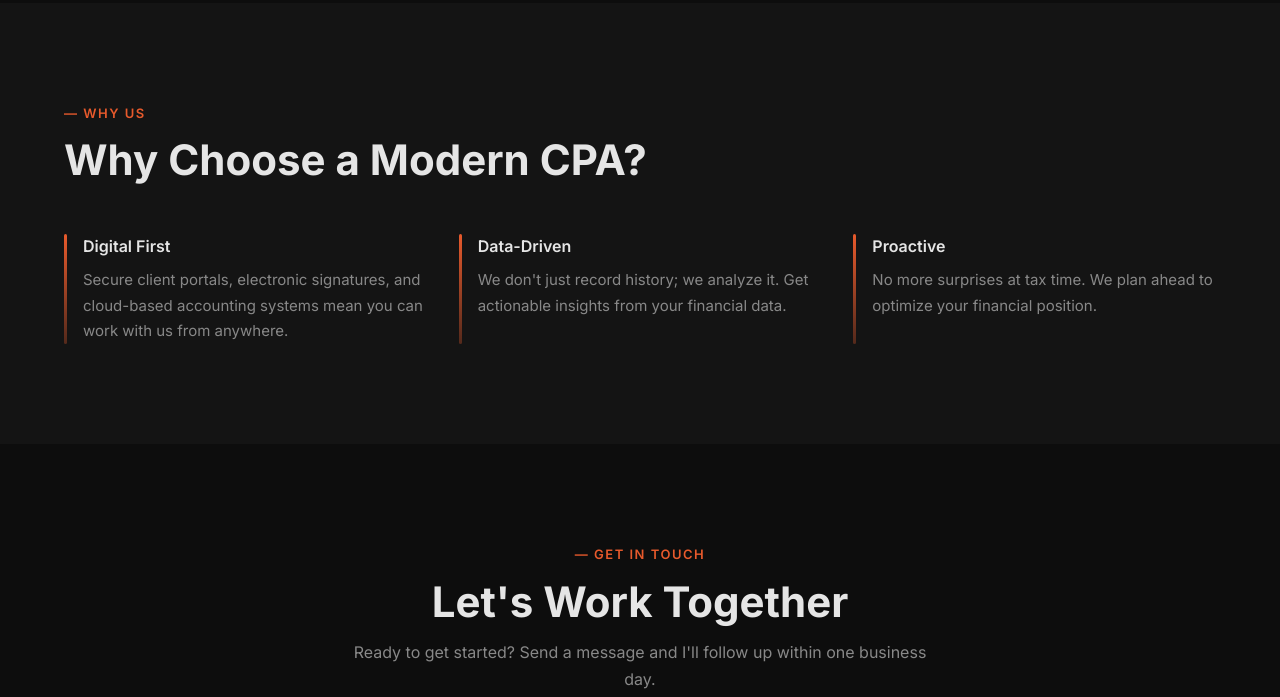
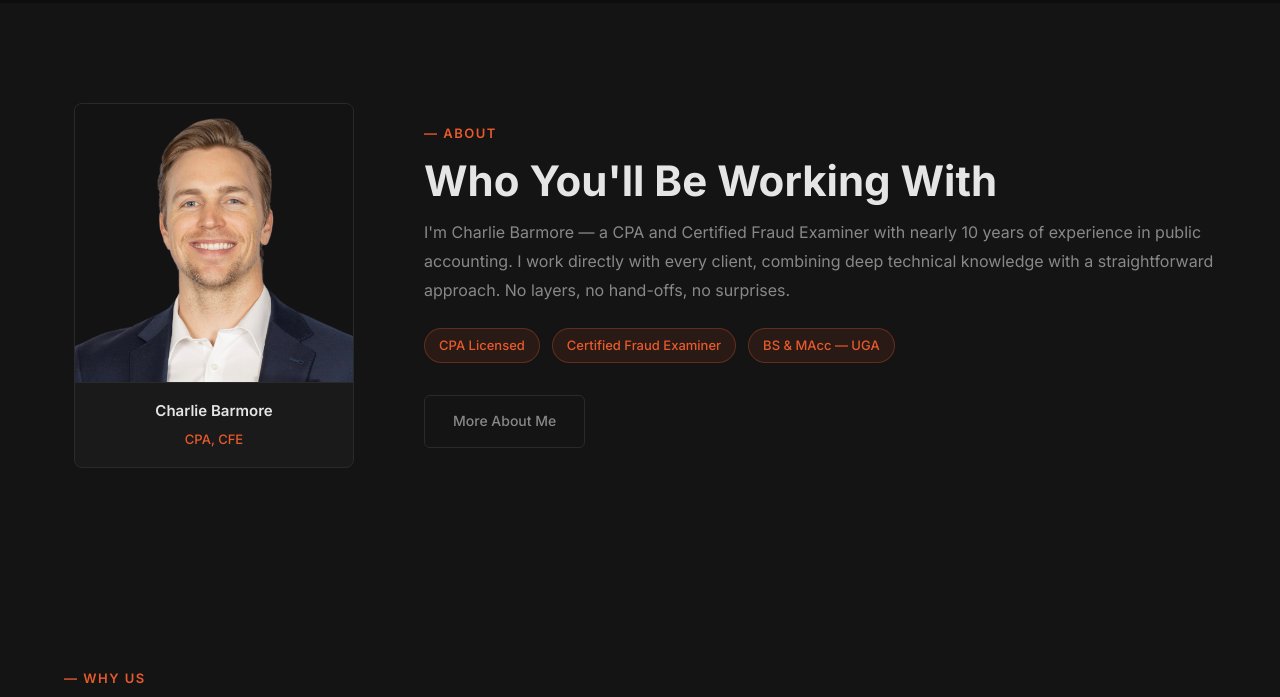
Before and after one commit to charbar-cyber/cjb-cpa-site, a plain HTML site: page index.html in a window 1280 px wide. Shown: the part 1419-2116 px from the top of the page. Drawn offline with Linux system fonts and the light colour scheme.

Commit message:
Add photo and bio section to homepage, enhance referral badge messaging
Co-Authored-By: Claude Opus 4.6 (1M context) <noreply@anthropic.com>

```diff
--- a/index.html
+++ b/index.html
@@ -39,6 +39,7 @@
             <div class="status-badge">
                 Consultations by Referral Only
             </div>
+            <p class="hero-availability">Limited availability &mdash; I work with a select number of clients to ensure dedicated attention.</p>
             <h1 class="hero-title">
                 Charles J Barmore <span class="highlight">CPA PC</span>
             </h1>
@@ -96,6 +97,34 @@
                     </div>
                     <h3>Business Consulting</h3>
                     <p>Entity selection, business formation, and financial consulting to help your business grow sustainably.</p>
+                </div>
+            </div>
+        </div>
+    </section>
+
+    <!-- About Section -->
+    <section class="home-about">
+        <div class="container">
+            <div class="home-about-grid">
+                <div class="home-about-photo">
+                    <div class="about-photo-frame">
+                        <img src="assets/CJB CPA.png" alt="Charlie Barmore, CPA" class="about-photo">
+                        <div class="photo-caption">
+                            <span class="caption-name">Charlie Barmore</span>
+                            <span class="caption-credentials">CPA, CFE</span>
+                        </div>
+                    </div>
+                </div>
+                <div class="home-about-content">
+                    <span class="section-label">&mdash; ABOUT</span>
+                    <h2 class="section-heading">Who You'll Be Working With</h2>
+                    <p class="home-about-text">I'm Charlie Barmore &mdash; a CPA and Certified Fraud Examiner with nearly 10 years of experience in public accounting. I work directly with every client, combining deep technical knowledge with a straightforward approach. No layers, no hand-offs, no surprises.</p>
+                    <div class="home-about-credentials">
+                        <span class="credential-tag">CPA Licensed</span>
+                        <span class="credential-tag">Certified Fraud Examiner</span>
+                        <span class="credential-tag">BS &amp; MAcc &mdash; UGA</span>
+                    </div>
+                    <a href="/about" class="btn btn-secondary">More About Me</a>
                 </div>
             </div>
         </div>
--- a/styles.css
+++ b/styles.css
@@ -150,6 +150,13 @@ a {
     letter-spacing: 0.5px;
 }
 
+.hero-availability {
+    font-size: 14px;
+    color: var(--text-muted);
+    margin-bottom: 32px;
+    line-height: 1.6;
+}
+
 .hero-title {
     font-size: clamp(40px, 8vw, 72px);
     font-weight: 700;
@@ -294,6 +301,49 @@ a {
     line-height: 1.7;
 }
 
+/* Home About Section */
+.home-about {
+    padding: 100px 0;
+    background-color: var(--bg-secondary);
+}
+
+.home-about-grid {
+    display: grid;
+    grid-template-columns: 300px 1fr;
+    gap: 60px;
+    align-items: center;
+}
+
+.home-about-photo {
+    display: flex;
+    justify-content: center;
+}
+
+.home-about-text {
+    font-size: 16px;
+    color: var(--text-secondary);
+    line-height: 1.8;
+    margin-bottom: 24px;
+}
+
+.home-about-credentials {
+    display: flex;
+    gap: 12px;
+    flex-wrap: wrap;
+    margin-bottom: 32px;
+}
+
+.credential-tag {
+    display: inline-block;
+    padding: 6px 14px;
+    background-color: rgba(232, 90, 44, 0.1);
+    border: 1px solid rgba(232, 90, 44, 0.3);
+    border-radius: 20px;
+    font-size: 13px;
+    color: var(--accent);
+    font-weight: 500;
+}
+
 /* Why Choose Section */
 .why-choose {
     padding: 100px 0;
@@ -1011,6 +1061,32 @@ a {
         grid-template-columns: 1fr;
     }
 
+    .home-about {
+        padding: 60px 0;
+    }
+
+    .home-about-grid {
+        grid-template-columns: 1fr;
+        gap: 40px;
+        text-align: center;
+    }
+
+    .home-about-photo {
+        justify-content: center;
+    }
+
+    .home-about-photo .about-photo-frame {
+        width: 220px;
+    }
+
+    .home-about-credentials {
+        justify-content: center;
+    }
+
+    .home-about-content .btn {
+        width: auto;
+    }
+
     .why-choose {
         padding: 60px 0;
     }
```
